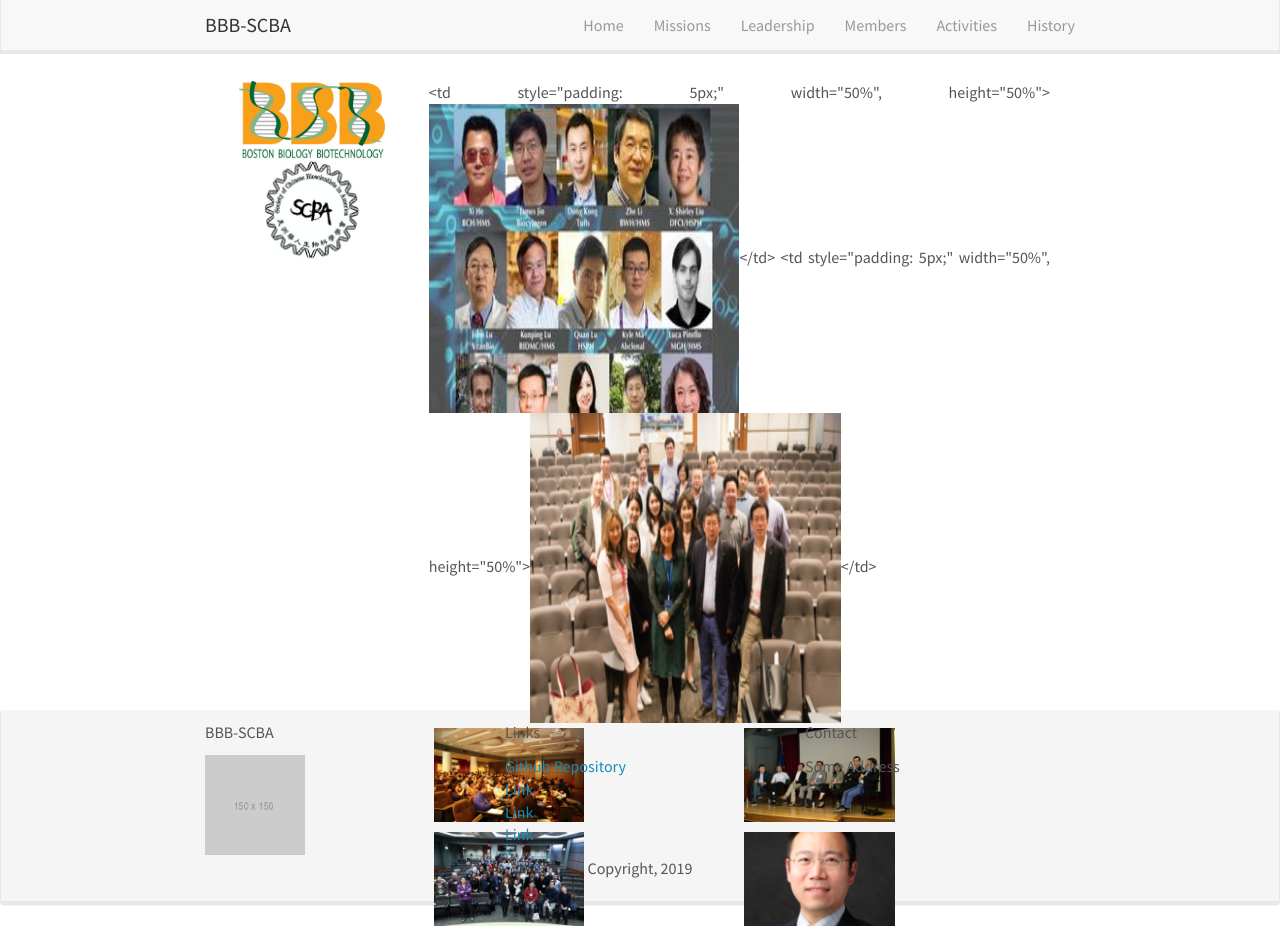
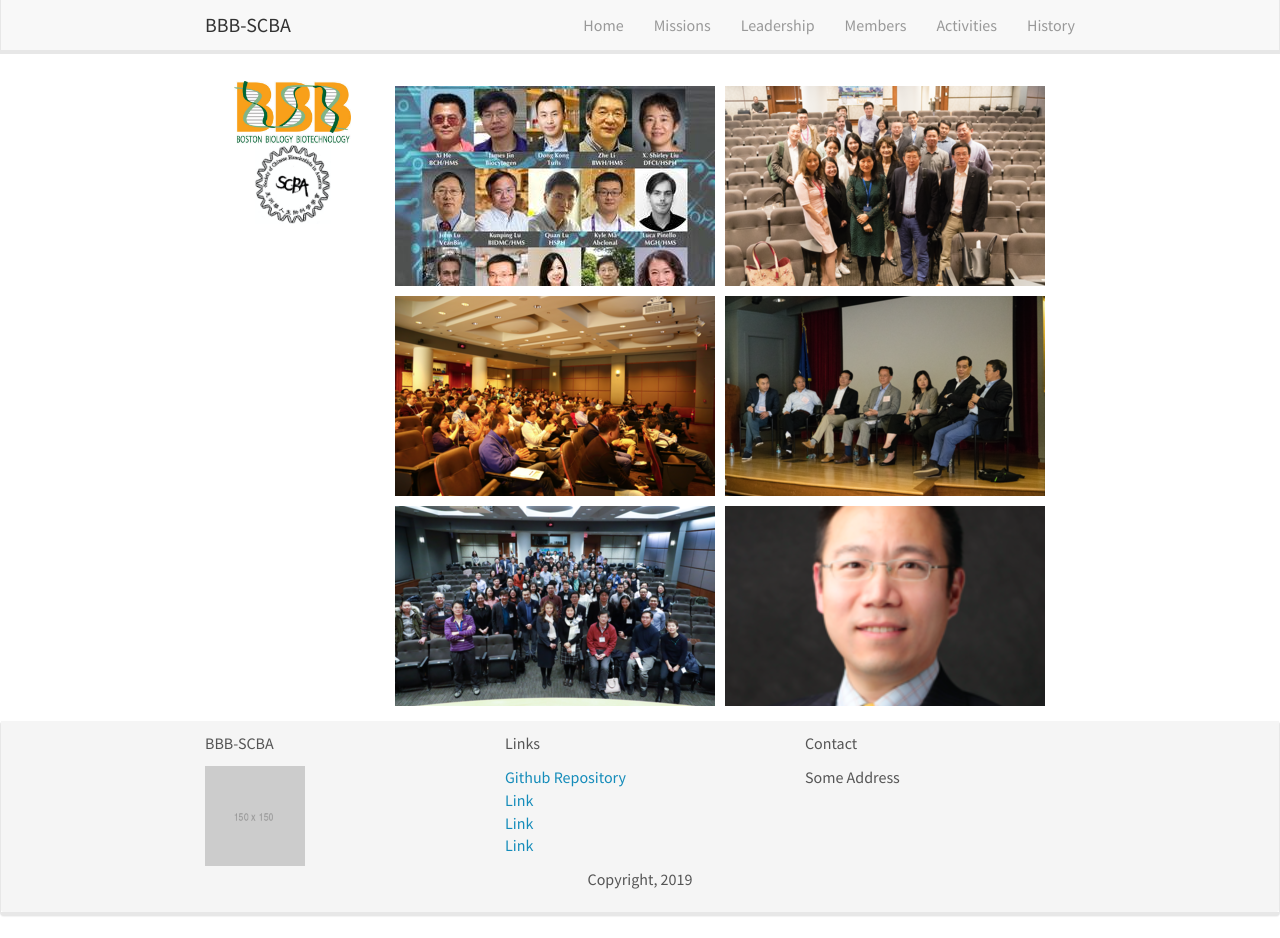
Before and after one commit to bbb-scba/bbb-scba.github.io, a Jekyll site: the page built from home.md, in a window 1280 px wide and 938 px high. Built offline with Jekyll 4.4.1, drawn with Linux system fonts in a browser that asks for light colours; nearby versions of some CDN libraries.

Commit message:
Update home.md

```diff
--- a/home.md
+++ b/home.md
@@ -20,16 +20,16 @@ permalink: /
 
 <table>
   <tr>
-    <td style="padding: 5px;" width="50%", height="50%"><img src="images/slider/flyer_v9.jpg" style="width:50%; height:50%"></td>
-    <td style="padding: 5px;" width="50%", height="50%"><img src="images/slider/screen_shot_2019-07-01_at_7.56.36_pm.png" style="width:50%; height:50%"></td>
+    <td style="padding: 5px;" width="50%" height="50%"><img src="images/slider/flyer_v9.jpg"></td>
+    <td style="padding: 5px;" width="50%" height="50%"><img src="images/slider/screen_shot_2019-07-01_at_7.56.36_pm.png"></td>
   </tr>
   <tr>
-    <td style="padding: 5px;"><img src="images/slider/screen_shot_2019-07-01_at_7.57.12_pm.png" style="width:50%; height:50%"></td>
-    <td style="padding: 5px;"><img src="images/slider/screen_shot_2019-07-01_at_7.57.26_pm.png" style="width:50%; height:50%"></td>
+    <td style="padding: 5px;"><img src="images/slider/screen_shot_2019-07-01_at_7.57.12_pm.png"></td>
+    <td style="padding: 5px;"><img src="images/slider/screen_shot_2019-07-01_at_7.57.26_pm.png"></td>
   </tr>
   <tr>
-    <td style="padding: 5px;"><img src="images/slider/screen_shot_2019-11-24_at_10.01.38_am.png" style="width:50%; height:50%"></td>
-    <td style="padding: 5px;"><img src="images/slider/screen_shot_2019-09-13_at_9.46.14_pm.png" style="width:50%; height:50%"></td>
+    <td style="padding: 5px;"><img src="images/slider/screen_shot_2019-11-24_at_10.01.38_am.png" ></td>
+    <td style="padding: 5px;"><img src="images/slider/screen_shot_2019-09-13_at_9.46.14_pm.png" ></td>
   </tr>
 </table>
 
```
